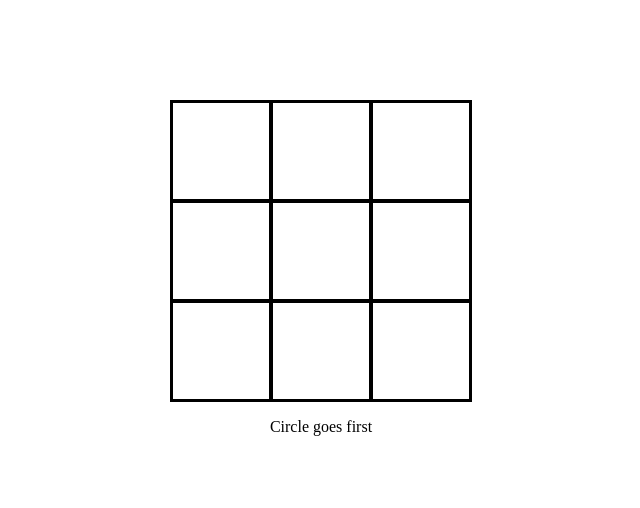
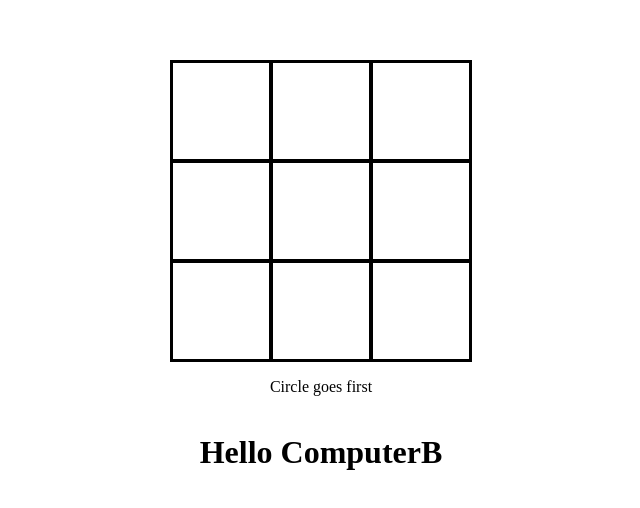
Before and after one commit to DaRaForU/MyPro, a plain HTML site: page index.html in a window 1280 px wide. Shown: the part 124-632 px from the top of the page, without its empty margins (319-959 px from the left). Drawn offline with Linux system fonts and the light colour scheme.

Commit message:
Computer B Edited

```diff
--- a/index.html
+++ b/index.html
@@ -11,6 +11,7 @@
     <div id="gameboard"></div>
 
     <p id="info"></p>
+    <h1>Hello ComputerB</h1>
 
     <script src="script.js"></script>
 </body>
```
